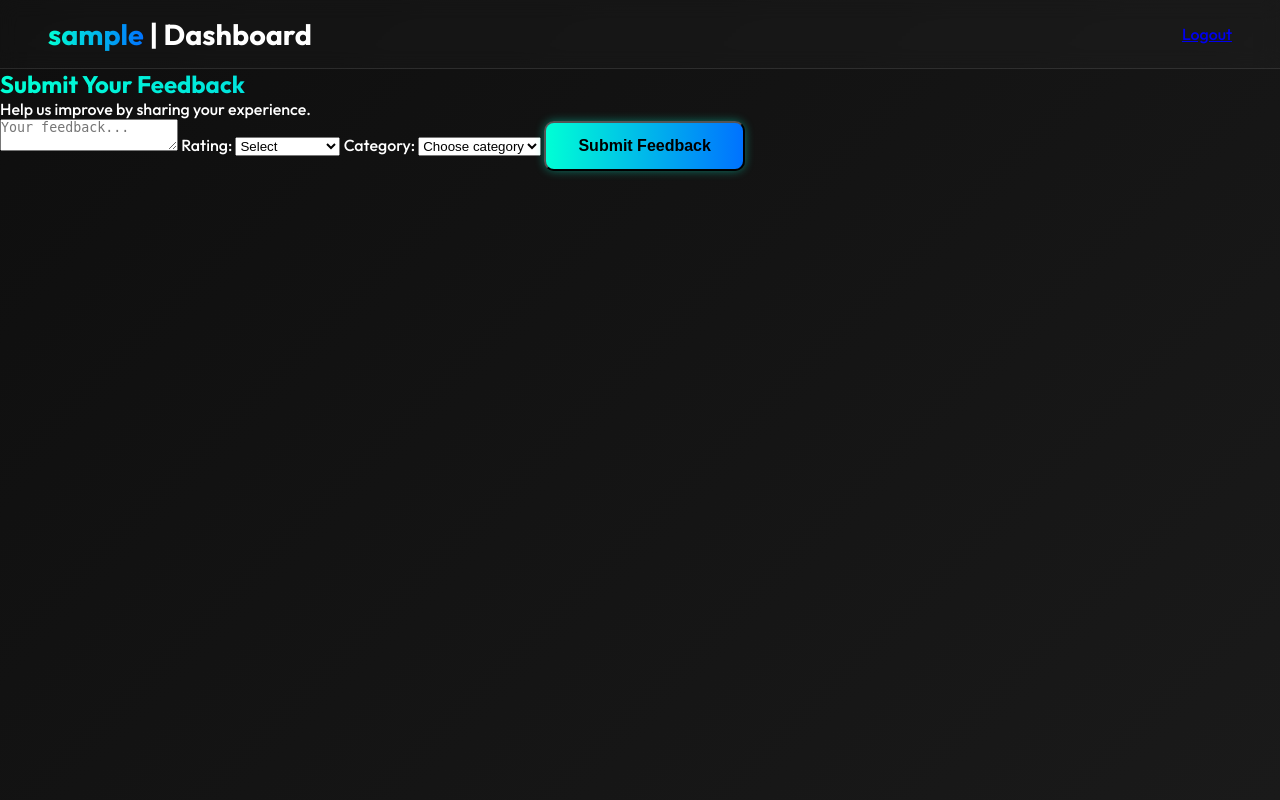
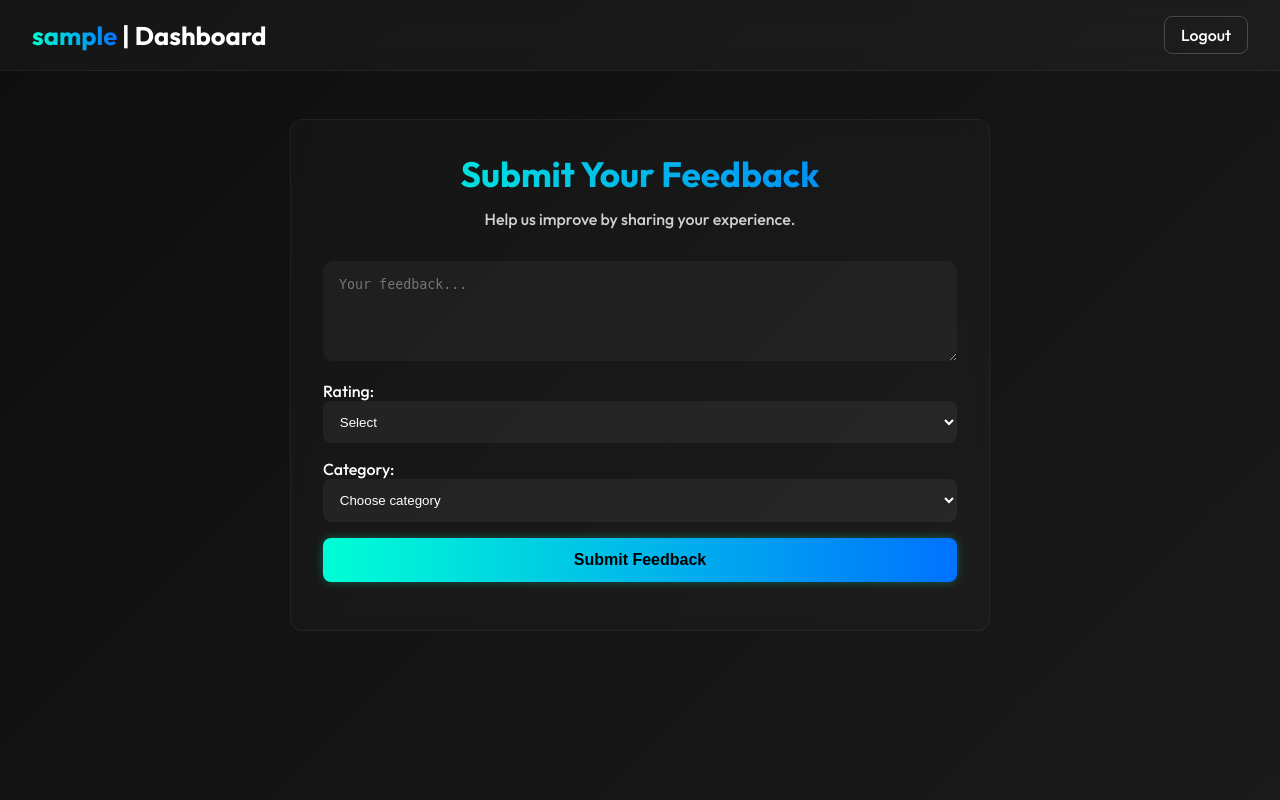
Before and after one commit to buildwithjanhavi/Website-Feedback-Collector-with-Admin-Dashboard, a Flask app: page /dashboard in a window 1280 px wide. Run offline with Flask 2, Linux system fonts and the light colour scheme; the visitor is signed in with stand-in values (Sample User, id 1).

Commit message:
Update style.css

```diff
--- a/static/style.css
+++ b/static/style.css
@@ -1,119 +1,216 @@
-/* General Reset and Base */
+/* Base Reset */
 * {
   margin: 0;
   padding: 0;
   box-sizing: border-box;
 }
-
 body {
   font-family: 'Outfit', sans-serif;
   background: linear-gradient(135deg, #0e0e0e, #1a1a1a);
   color: #fff;
-  height: 100vh;
-  overflow-x: hidden;
+  min-height: 100vh;
 }
 
 /* Navbar */
 .navbar {
-  width: 100%;
-  padding: 1rem 3rem;
   display: flex;
   justify-content: space-between;
   align-items: center;
-  background: rgba(255, 255, 255, 0.02);
+  padding: 1rem 2rem;
+  background: rgba(255, 255, 255, 0.03);
   backdrop-filter: blur(10px);
-  border-bottom: 1px solid rgba(255, 255, 255, 0.1);
+  border-bottom: 1px solid rgba(255, 255, 255, 0.05);
 }
-
 .brand {
-  font-size: 1.8rem;
-  font-weight: 700;
+  font-size: 1.6rem;
+  font-weight: bold;
 }
-
 .brand span {
   background: linear-gradient(90deg, #00ffd5, #0072ff);
   -webkit-background-clip: text;
   -webkit-text-fill-color: transparent;
 }
-
-/* Nav Links */
-.nav-links .btn {
-  margin-left: 1rem;
+.logout-link {
+  color: #fff;
+  padding: 0.5rem 1rem;
+  border: 1px solid rgba(255, 255, 255, 0.2);
+  border-radius: 8px;
   text-decoration: none;
-  color: #fff;
-  padding: 0.5rem 1.2rem;
-  border: 1px solid rgba(255, 255, 255, 0.3);
-  border-radius: 8px;
   transition: all 0.3s ease;
 }
-
-.nav-links .btn:hover {
+.logout-link:hover {
   background: rgba(255, 255, 255, 0.1);
 }
 
-/* Hero Section */
-.hero-container {
-  display: flex;
-  flex-direction: column;
-  justify-content: center;
-  align-items: center;
+/* Reusable Classes */
+.gradient-text {
+  font-size: 2.2rem;
+  font-weight: 800;
   text-align: center;
-  padding: 4rem 2rem;
-  height: calc(100vh - 70px);
-  background: url('https://www.transparenttextures.com/patterns/black-linen.png');
-  background-size: cover;
-}
-
-.hero-content h2 {
-  font-size: 3rem;
-  font-weight: 800;
-  margin-bottom: 1rem;
-  max-width: 800px;
-  line-height: 1.2;
-}
-
-.gradient-text {
+  margin-bottom: 0.8rem;
   background: linear-gradient(90deg, #00ffd5, #0072ff);
   -webkit-background-clip: text;
   -webkit-text-fill-color: transparent;
 }
+.subtext {
+  text-align: center;
+  opacity: 0.8;
+  margin-bottom: 2rem;
+}
 
+/* Landing Page */
+.hero-container {
+  display: flex;
+  flex-direction: column;
+  align-items: center;
+  justify-content: center;
+  height: calc(100vh - 80px);
+  padding: 2rem;
+  text-align: center;
+}
+.hero-content h2 {
+  font-size: 3rem;
+  margin-bottom: 1rem;
+}
 .hero-subtext {
   font-size: 1.2rem;
-  opacity: 0.85;
-  max-width: 600px;
-  margin-bottom: 2.5rem;
+  margin-bottom: 2rem;
 }
-
-/* CTA Button */
 .cta-btn {
   padding: 0.9rem 2rem;
   font-size: 1rem;
+  font-weight: 600;
   background: linear-gradient(90deg, #00ffd5, #0072ff);
   color: #000;
   border-radius: 10px;
-  font-weight: 600;
+  border: none;
+  cursor: pointer;
   text-decoration: none;
-  box-shadow: 0 0 10px rgba(0,255,213,0.4);
-  transition: all 0.3s ease;
+  box-shadow: 0 0 10px rgba(0, 255, 213, 0.3);
+  transition: 0.3s;
+}
+.cta-btn:hover {
+  transform: translateY(-2px);
+  box-shadow: 0 5px 15px rgba(0, 255, 213, 0.5);
 }
 
-.cta-btn:hover {
-  transform: translateY(-2px);
-  box-shadow: 0 5px 15px rgba(0,255,213,0.6);
+/* Auth Forms */
+.auth-container {
+  max-width: 420px;
+  margin: 4rem auto;
+  padding: 2rem;
+  background: rgba(255, 255, 255, 0.02);
+  border: 1px solid rgba(255, 255, 255, 0.08);
+  backdrop-filter: blur(8px);
+  border-radius: 12px;
+}
+.auth-form input,
+.auth-form select {
+  width: 100%;
+  margin-bottom: 1rem;
+  padding: 0.7rem 1rem;
+  border: none;
+  border-radius: 8px;
+  background: rgba(255, 255, 255, 0.05);
+  color: #fff;
+}
+.auth-switch {
+  text-align: center;
+  margin-top: 1rem;
+}
+.auth-switch a {
+  color: #00ffd5;
+  text-decoration: none;
+}
+.flash-message {
+  background: rgba(255, 100, 100, 0.1);
+  padding: 0.8rem;
+  margin-bottom: 1rem;
+  text-align: center;
+  color: #f88;
+  border-radius: 6px;
 }
 
-/* Responsive */
-@media screen and (max-width: 768px) {
+/* User Dashboard */
+.dashboard-container {
+  max-width: 700px;
+  margin: 3rem auto;
+  padding: 2rem;
+  background: rgba(255, 255, 255, 0.02);
+  border: 1px solid rgba(255, 255, 255, 0.05);
+  backdrop-filter: blur(8px);
+  border-radius: 12px;
+}
+.feedback-form textarea {
+  width: 100%;
+  height: 100px;
+  padding: 1rem;
+  margin-bottom: 1rem;
+  resize: vertical;
+  background: rgba(255, 255, 255, 0.04);
+  color: #fff;
+  border-radius: 10px;
+  border: none;
+}
+.feedback-form select,
+.feedback-form button {
+  width: 100%;
+  padding: 0.8rem;
+  margin-bottom: 1rem;
+  border-radius: 8px;
+  border: none;
+  background: rgba(255, 255, 255, 0.05);
+  color: #fff;
+}
+.feedback-form button {
+  background: linear-gradient(90deg, #00ffd5, #0072ff);
+  color: #000;
+  font-weight: bold;
+  cursor: pointer;
+  transition: 0.3s;
+}
+.feedback-form button:hover {
+  transform: translateY(-1px);
+  box-shadow: 0 4px 10px rgba(0, 255, 213, 0.4);
+}
+
+/* Admin Dashboard Table */
+.table-container {
+  overflow-x: auto;
+  margin-top: 2rem;
+}
+.feedback-table {
+  width: 100%;
+  border-collapse: collapse;
+  text-align: left;
+  background: rgba(255, 255, 255, 0.02);
+  border-radius: 12px;
+  overflow: hidden;
+}
+.feedback-table th,
+.feedback-table td {
+  padding: 0.9rem 1.2rem;
+  border-bottom: 1px solid rgba(255, 255, 255, 0.05);
+}
+.feedback-table th {
+  background: rgba(255, 255, 255, 0.05);
+  font-weight: 600;
+}
+.feedback-table tr:hover {
+  background: rgba(255, 255, 255, 0.03);
+}
+
+/* Media Queries */
+@media (max-width: 768px) {
   .hero-content h2 {
-    font-size: 2rem;
+    font-size: 2.2rem;
   }
-
-  .hero-subtext {
-    font-size: 1rem;
+  .cta-btn {
+    width: 100%;
   }
-
-  .nav-links .btn {
-    padding: 0.4rem 0.9rem;
+  .feedback-table th,
+  .feedback-table td {
+    padding: 0.6rem 0.8rem;
+    font-size: 0.9rem;
   }
 }
```
